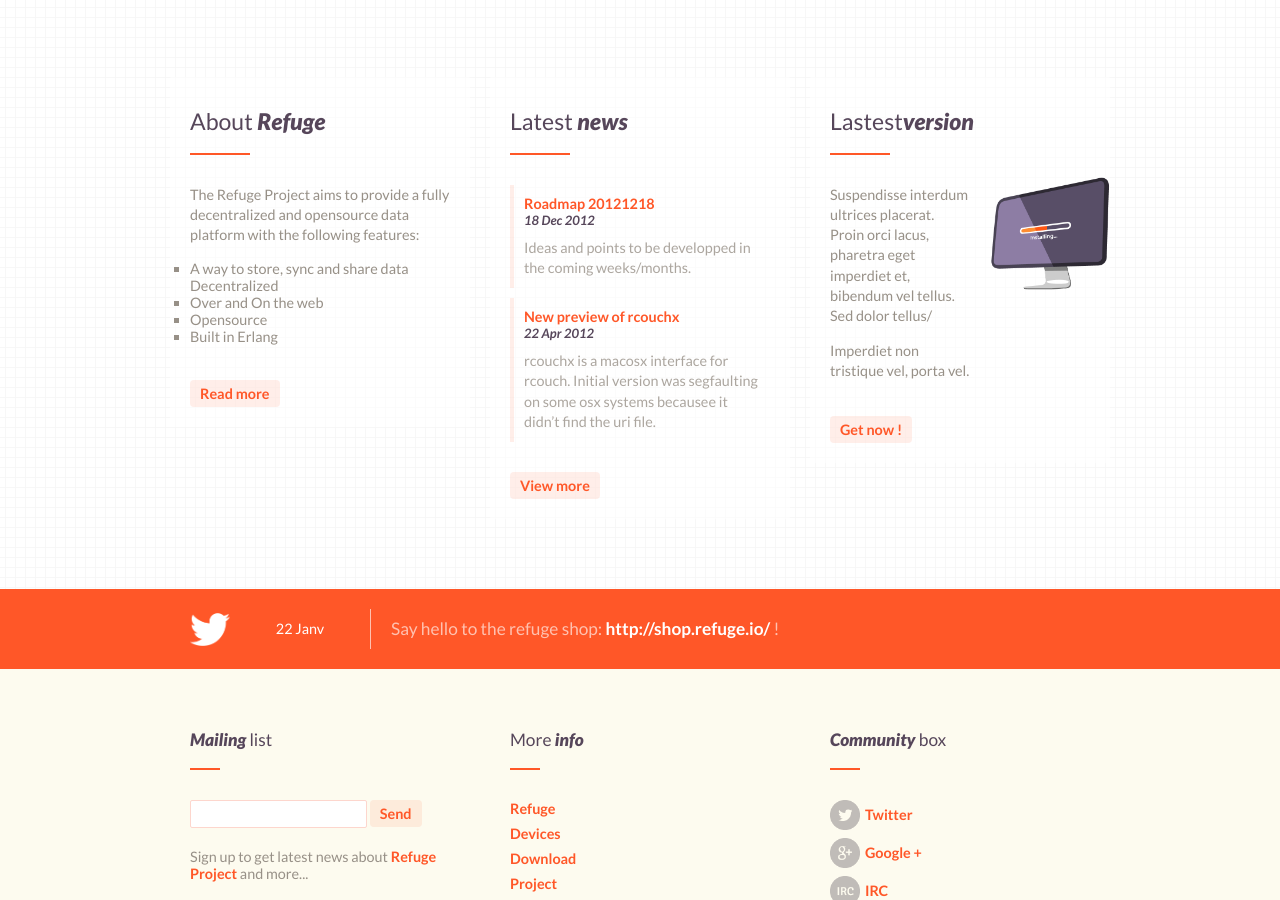
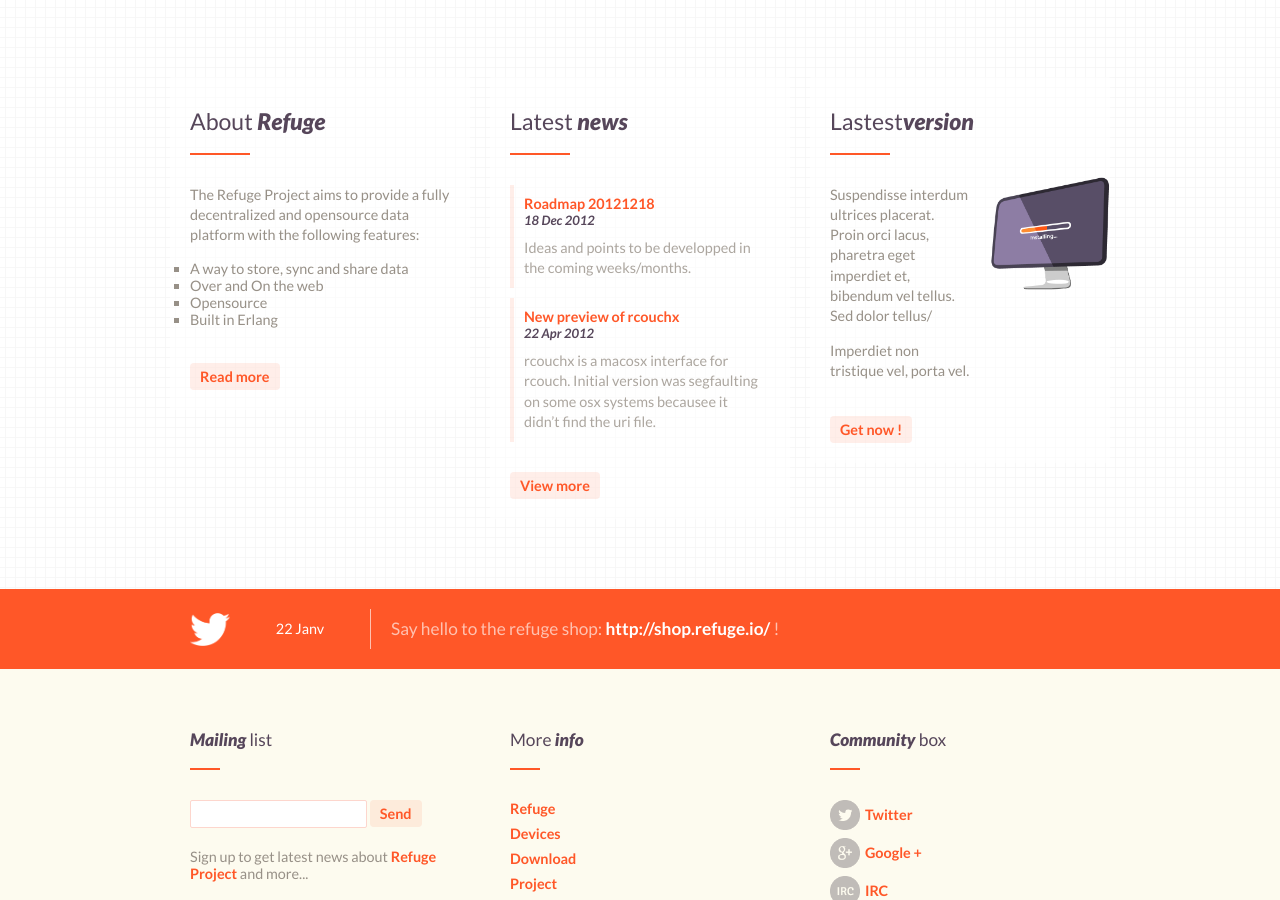
Before and after one commit to refuge/refuge.github.com, a Jekyll site: the page built from index.html, in a window 1280 px wide and 900 px high, scrolled down 425 px. Built offline with Jekyll 4.4.1, drawn with Linux system fonts in a browser that asks for light colours.

Commit message:
Removing a redundant term.

```diff
--- a/index.html
+++ b/index.html
@@ -48,7 +48,7 @@
                         <p>
                             The Refuge Project aims to provide a fully decentralized and opensource data platform with the following features:
                             <ul>
-                                <li style="list-style-type: square;">A way to store, sync and share data Decentralized</li>
+                                <li style="list-style-type: square;">A way to store, sync and share data</li>
                                 <li style="list-style-type: square;">Over and On the web</li>
                                 <li style="list-style-type: square;">Opensource</li>
                                 <li style="list-style-type: square;">Built in Erlang</li>
```
